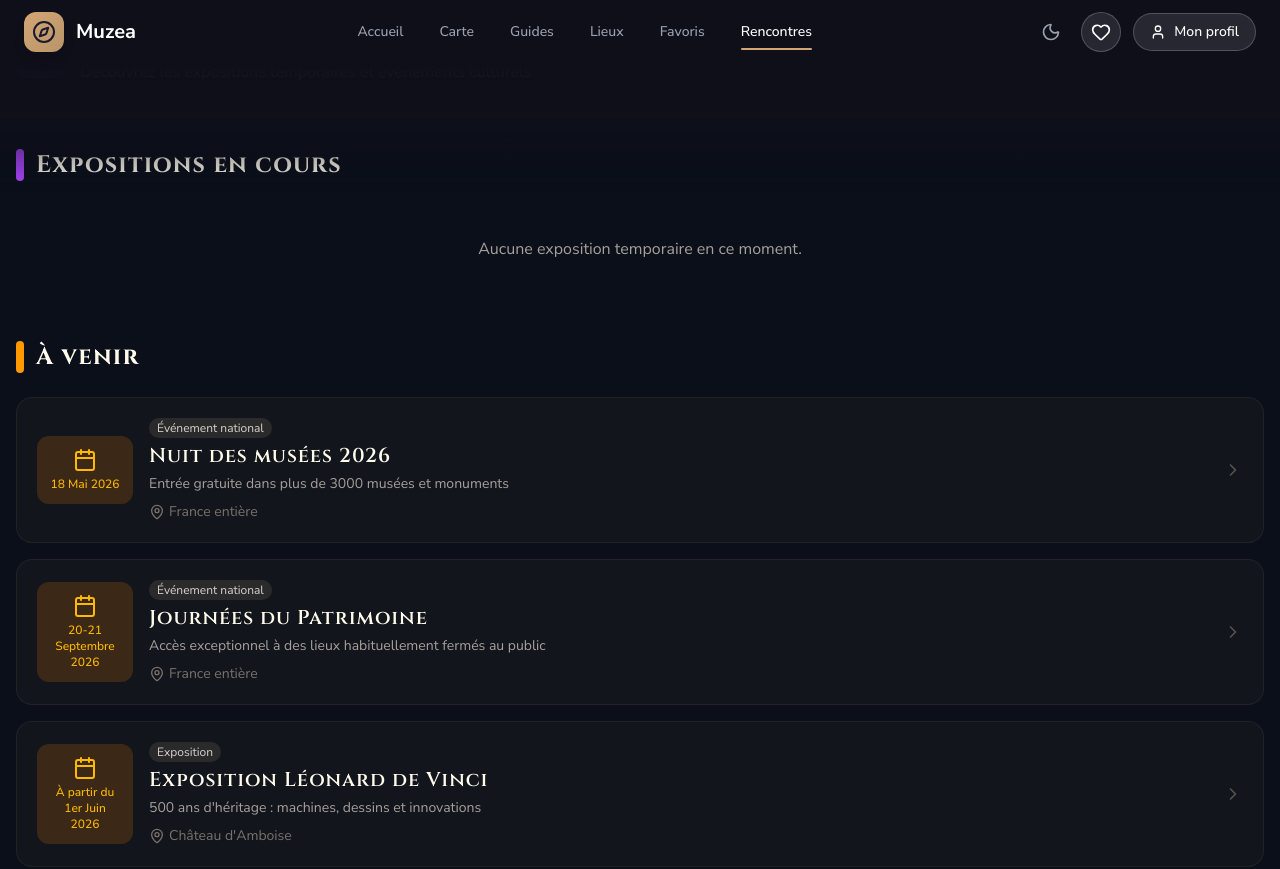
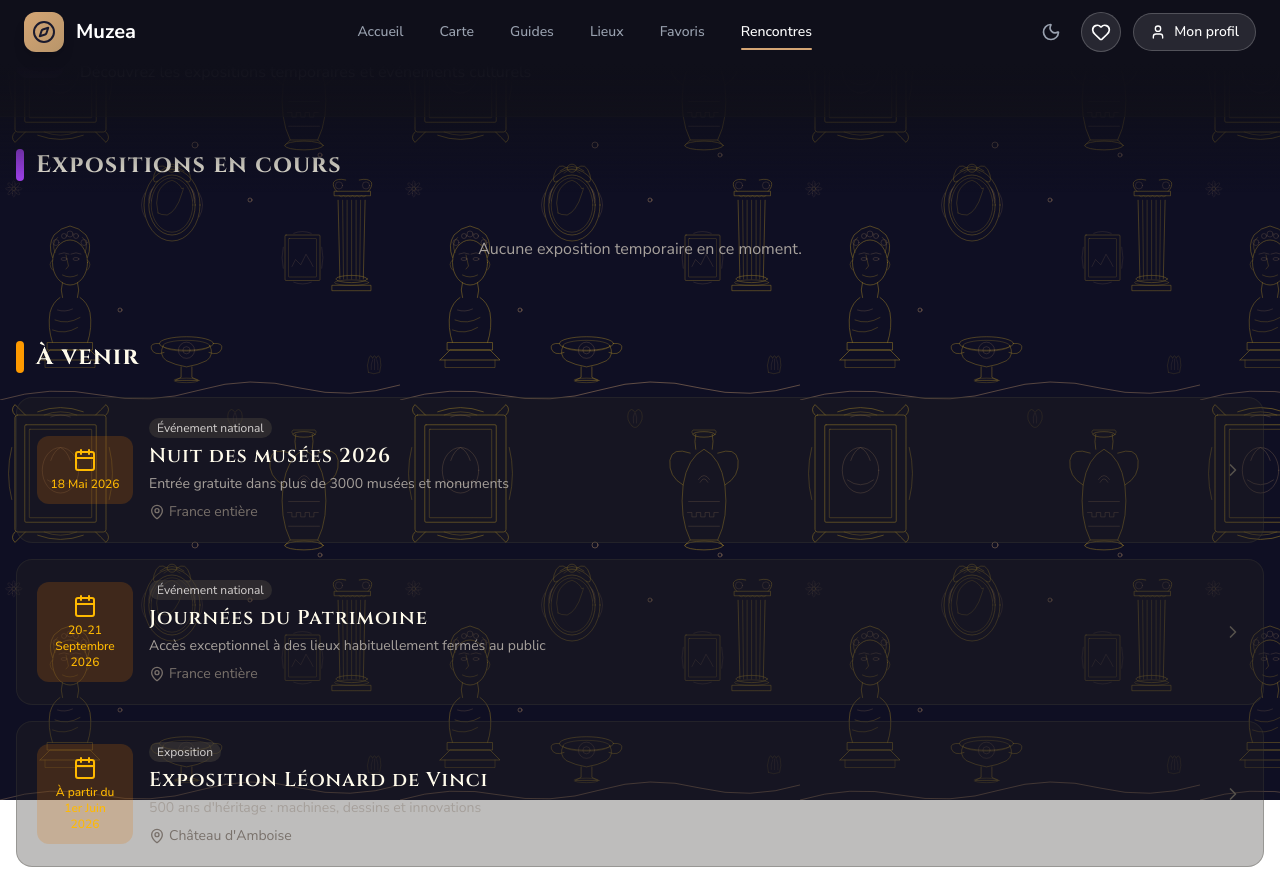
Before and after one commit to marketsage8-cpu/Mus-a-, a React (Vite) app: page /events in a window 1280 px wide. Shown: the top 869 px of the page. Built offline with nearby package versions, Linux system fonts and the light colour scheme; a web font is replaced by a local one.

Commit message:
Move CabinetBackground to App.jsx root level
- Move CabinetBackground from HomePage to App.jsx for proper z-index stacking
- Remove import and component from HomePage
- Make body background transparent so the pattern shows through
- Add relative positioning and z-index to main content wrapper

```diff
--- a/src/App.jsx
+++ b/src/App.jsx
@@ -2,6 +2,7 @@ import { BrowserRouter as Router, Routes, Route } from 'react-router-dom';
 import { UserProvider } from './context/UserContext';
 import Navigation from './components/layout/Navigation';
 import MobileNav from './components/layout/MobileNav';
+import CabinetBackground from './components/backgrounds/CabinetBackground';
 import HomePage from './pages/HomePage';
 import ExplorePage from './pages/ExplorePage';
 import FavoritesPage from './pages/FavoritesPage';
@@ -17,7 +18,10 @@ function App() {
   return (
     <UserProvider>
       <Router>
-        <div className="min-h-screen font-body text-amber-50">
+        {/* Arrière-plan décoratif "Cabinet de curiosités" - au niveau racine */}
+        <CabinetBackground />
+
+        <div className="min-h-screen font-body text-amber-50 relative" style={{ zIndex: 1 }}>
           {/* Header navigation */}
           <Navigation />
 
--- a/src/index.css
+++ b/src/index.css
@@ -19,7 +19,7 @@ body {
   margin: 0;
   min-width: 320px;
   min-height: 100vh;
-  background-color: #0a0f1a;
+  background-color: transparent;
   color: #f9f5eb;
   font-family: 'Nunito Sans', sans-serif;
 }
--- a/src/pages/HomePage.jsx
+++ b/src/pages/HomePage.jsx
@@ -4,7 +4,6 @@ import { Search, Zap, MapPin, Clock, Footprints, Car, Heart, ChevronLeft, Chevro
 import { places } from '../data/places';
 import InteractiveMap from '../components/map/InteractiveMap';
 import { useUser } from '../context/UserContext';
-import CabinetBackground from '../components/backgrounds/CabinetBackground';
 
 /**
  * Page d'accueil avec hero, carte floue et section Musea Now
@@ -148,10 +147,7 @@ const HomePage = () => {
   ];
 
   return (
-    <div className="animate-fade-in relative" style={{ zIndex: 1 }}>
-      {/* Arrière-plan décoratif "Cabinet de curiosités" - Pattern répétitif */}
-      <CabinetBackground />
-
+    <div className="animate-fade-in relative">
       {/* ============================================
           SECTION 1: HERO
           ============================================ */}
```
